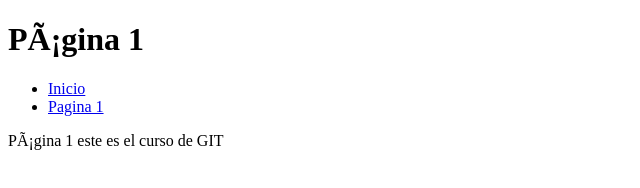
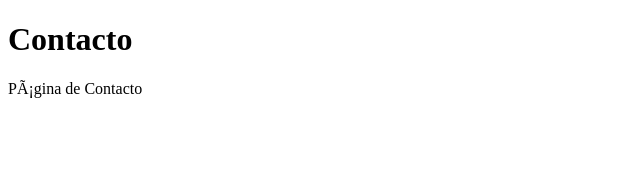
Before and after one commit to drakkar78/testeando, a plain HTML site: page contacto.html in a window 1280 px wide. Shown: the whole page, without its empty margins (0-640 px from the left). Drawn offline with Linux system fonts and the light colour scheme.

Commit message:
agregar páginas en bloque

```diff
--- a/contacto.html
+++ b/contacto.html
@@ -3,15 +3,11 @@
     <head>
         <title>
             <meta charset="utf-8"/>
-            Página Web HTML 1
+            Contacto
         </title>
     </head>
     <body>
-        <h1>Página 1</h1>
-        <ul>
-            <li><a href="index.html">Inicio</a></li>
-            <li><a href="pagina1.html">Pagina 1</a></li>
-        </ul>
-        <p> Página 1 este es el curso de GIT</p>
+        <h1>Contacto</h1>
+        <p> Página de Contacto</p>
     </body>
 </html>
```
Also changed, not shown: index.html (+3 -3 lines).
